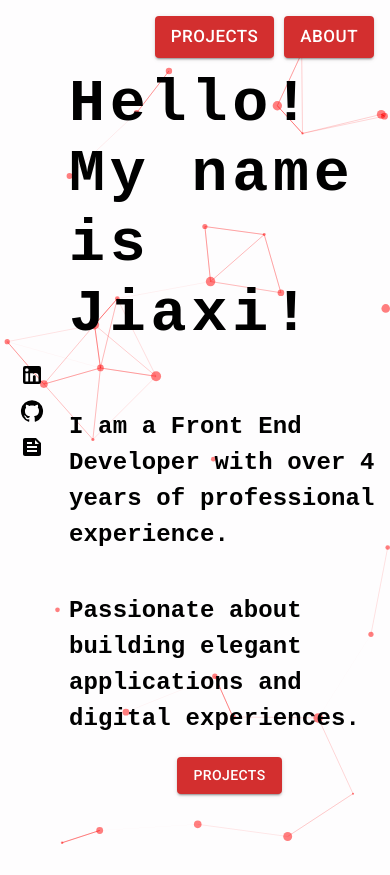
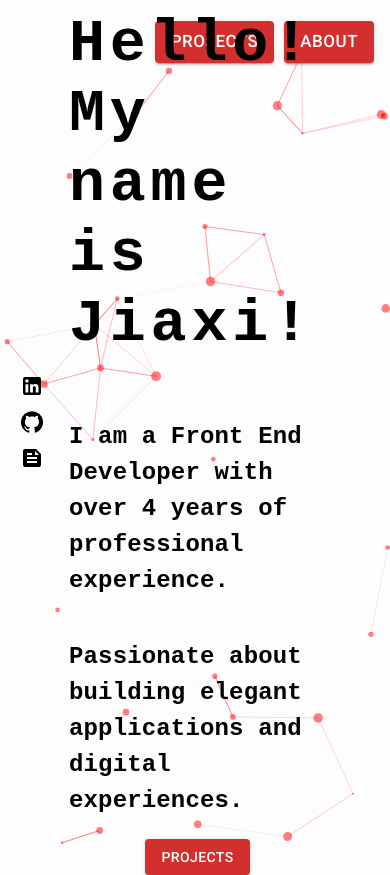
Before and after one commit to Jiaxi-Wu-Dev/portfolio-project, a React (Vite) app: page / in a window 390 px wide. Before the commit the page ends 844 px from the top, so only its background shows below. Built offline with nearby package versions, Linux system fonts and the light colour scheme; a web font is replaced by a local one.

Commit message:
got the website to be more responsive, the title does not cover projects anymore when minimized

```diff
--- a/src/components/About/aboutTitle.css
+++ b/src/components/About/aboutTitle.css
@@ -86,7 +86,10 @@
 
 #pictureJiaxi {
   width: 25%;
+  height: 50%;
   margin-top: 75px;
+  padding-bottom: 20px;
+  margin-right: 50px;
 }
 
 #aboutMeSection {
--- a/src/components/Homepage/Appbar/NavBar.css
+++ b/src/components/Homepage/Appbar/NavBar.css
@@ -7,4 +7,5 @@
 #toolbar {
   display: flex;
   justify-content: space-between;
+  min-height: 10vh;
 }
--- a/src/components/Homepage/Homepage.css
+++ b/src/components/Homepage/Homepage.css
@@ -30,7 +30,10 @@
   justify-content: center;
   align-items: center;
   align-content: center;
+  min-height: 80vh;
   height: 80vh;
+  padding-right: 4em;
+  z-index: 0;
 }
 
 #projectText {
--- a/src/components/Homepage/Homepage.tsx
+++ b/src/components/Homepage/Homepage.tsx
@@ -11,8 +11,8 @@ export default function Homepage() {
       <NavBar />
       <Routes>
         <Route path="/" element={<HomepageText />} />
-        <Route path="/Projects" element={<Projects />} />
-        <Route path="/About" element={<About />} />
+        <Route path="/projects" element={<Projects />} />
+        <Route path="/about" element={<About />} />
       </Routes>
     </div>
   );
--- a/src/components/Homepage/HomepageText.tsx
+++ b/src/components/Homepage/HomepageText.tsx
@@ -53,7 +53,7 @@ export default function HomepageText() {
           </LinkUrl>
           <LinkUrl
             href={
-              "https://docs.google.com/document/d/1gJEK8LmemI9pBrT2frS62Pwt86Rw3nEg/edit?usp=sharing&ouid=112681058268360632929&rtpof=true&sd=true"
+              "https://github.com/wu-jiaxi/portfolio-project/blob/main/src/assets/Jiaxi%20Wu's%20Resume.pdf"
             }
           >
             <Button
```
